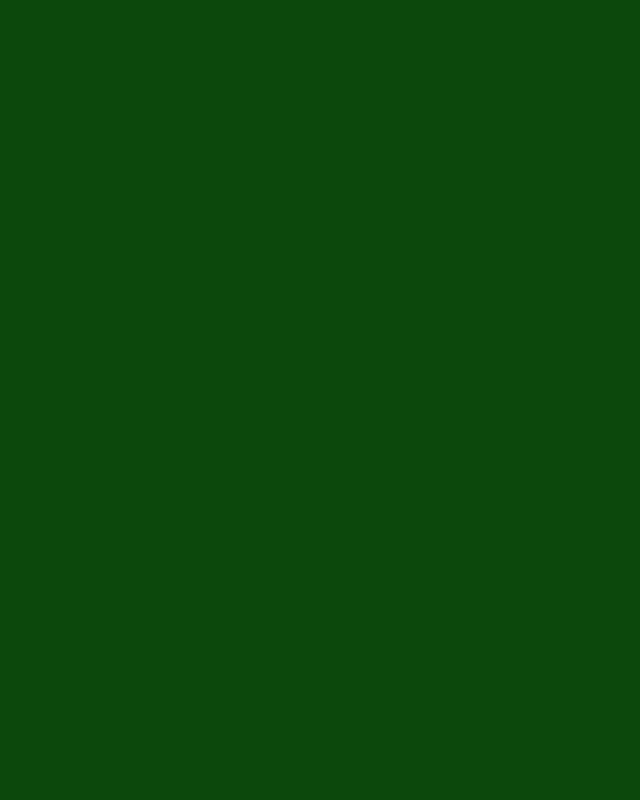
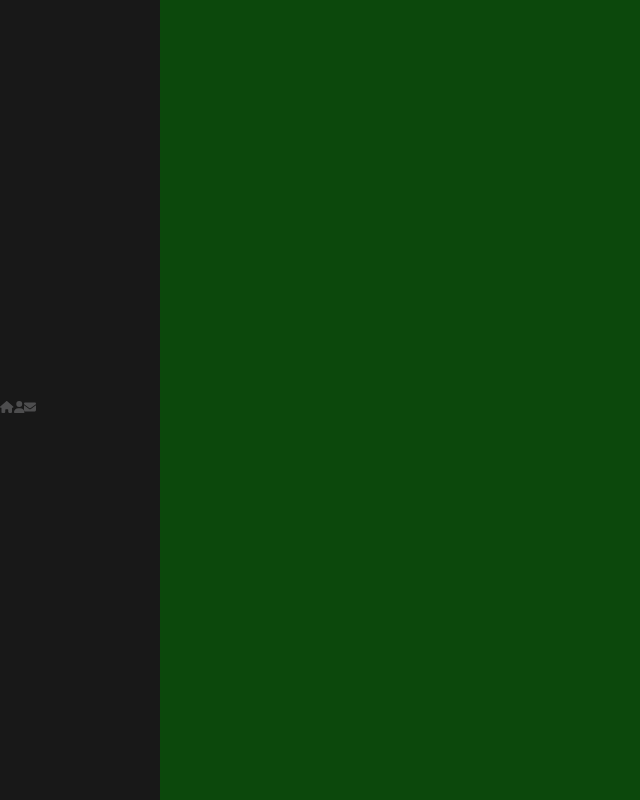
Before and after one commit to brianfdo/portfolio, a React (Create React App) app in the folder web-portfolio/: page / in a window 1280 px wide. Shown: the whole page, without its empty margins (0-640 px from the left). Built offline with nearby package versions, Linux system fonts and the light colour scheme.

Commit message:
started navbar

```diff
--- a/web-portfolio/src/components/Layout/Sidebar/index.js
+++ b/web-portfolio/src/components/Layout/Sidebar/index.js
@@ -1,29 +1,29 @@
 import { Link, NavLink } from 'react-router-dom'
 import './index.scss'
-import Logo from '../../../assets/images/elmo.png'
+import Elmo from '../../../assets/images/elmo.png'
 // import LogoSubtitle from '../../assets/images/logo_sub.png'
 import { FontAwesomeIcon } from '@fortawesome/react-fontawesome'
-import { faHome, faUser } from '@fortawesome/free-solid-svg-icons'
+import { faHome, faUser, faEnvelope} from '@fortawesome/free-solid-svg-icons'
 
-const Sidebar = function () {
+const Sidebar = () => (
     <div className='nav-bar'>
         <Link className="logo" to="/">
-            <img src={Logo} alt="logo"/>
+            {/* <img src={Elmo} alt="logo"/> */}
             {/* <img src={LogoSubtitle} alt="fern"/> */}
         </Link>
         <nav>
             <NavLink exact="true" activeclassname="active" to="/">
                 <FontAwesomeIcon icon={faHome} color="#4d4d4e" />
             </NavLink>
-            <NavLink exact="true" activeclassname="active" to="/">
+            <NavLink exact="true" activeclassname="active" className="about-link" to="/about">
                 <FontAwesomeIcon icon={faUser} color="#4d4d4e" />
             </NavLink>
-            <NavLink exact="true" activeclassname="active" to="/">
-                <FontAwesomeIcon icon={faHome} color="#4d4d4e" />
+            <NavLink exact="true" activeclassname="active" className="contact-link" to="/contact">
+                <FontAwesomeIcon icon={faEnvelope} color="#4d4d4e" />
             </NavLink>
 
         </nav>
     </div>
-}
+)
 
 export default Sidebar
--- a/web-portfolio/src/components/Layout/Sidebar/index.scss
+++ b/web-portfolio/src/components/Layout/Sidebar/index.scss
@@ -1,6 +1,6 @@
 .nav-bar {
     background: #181818;
-    width: 60px;
+    width: 160px;
     height: 100%;
     position: absolute;
     top: 0;
@@ -9,7 +9,7 @@
 
     .logo {
         display: block;
-        padding: 8px 0;
+        padding: 0px 0;
 
         img {
             display: block;
@@ -21,3 +21,12 @@
     }
 
 }
+
+nav {
+    display: block;
+    text-align: center;
+    position: absolute;
+    height: 210px;
+    top: 50%;
+    margin-top: -12;
+}
--- a/web-portfolio/src/components/Layout/index.js
+++ b/web-portfolio/src/components/Layout/index.js
@@ -1,7 +1,7 @@
 import './index.scss'
 import Sidebar from './Sidebar'
 
-const Layout = function () {
+const Layout = () => {
     return <><Sidebar/></>
 }
 
```
